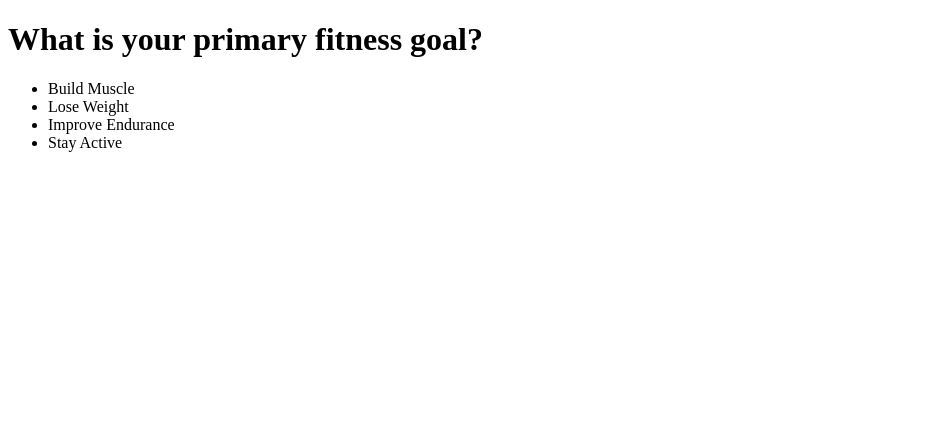
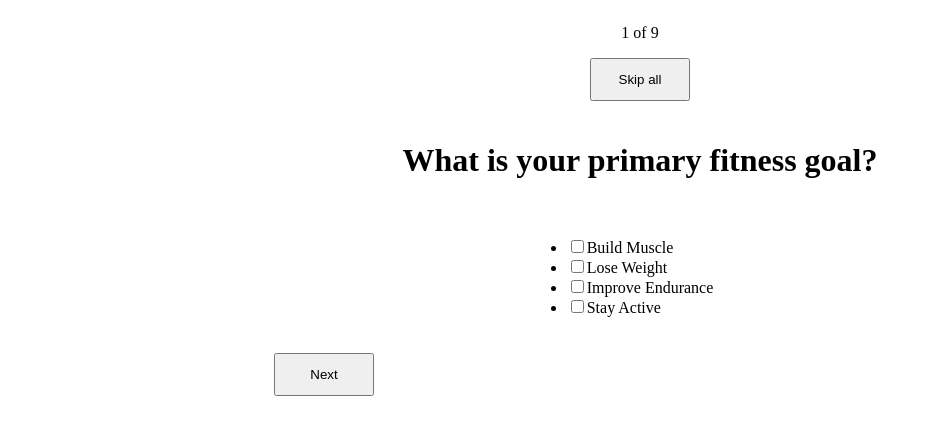
Before and after one commit to sam-ebe/workout-rush, a React (Vite) app: page / in a window 1280 px wide. Shown: the top 434 px of the page, without its empty margins (0-931 px from the left). Built offline with nearby package versions, Linux system fonts and the light colour scheme.

Commit message:
added Quiz basic logic, updated data format

```diff
--- a/src/components/Quiz.jsx
+++ b/src/components/Quiz.jsx
@@ -1,19 +1,141 @@
 import React, { useState } from "react";
 import { quizData } from "../data/data";
+import { styled } from "styled-components";
+
 function Quiz() {
   const [quiz, setQuiz] = useState(quizData);
   const [currentQuestion, setCurrentQuestion] = useState(0);
 
+  const isFirstQuestion = currentQuestion === 0;
+  const isLastQuestion = currentQuestion === quiz.length - 1;
+  const isFinished = quiz[quiz.length - 1].answers.length !== 0;
+
+  const handleNext = () => {
+    if (!isLastQuestion) {
+      setCurrentQuestion((c) => c + 1);
+    }
+  };
+  const handlePrevious = () => {
+    if (!isFirstQuestion) {
+      setCurrentQuestion((c) => c - 1);
+      console.log(currentQuestion);
+    }
+  };
+
+  const handleSkipAll = () => {};
+
+  const handleSelect = (e) => {
+    const selectedAnswer = e.target.value;
+    const updatedQuiz = quiz.map((item) => {
+      if (quiz[currentQuestion].id === item.id) {
+        const itemIndex = item.answers.findIndex(
+          (elt) => elt === selectedAnswer,
+        );
+        // already present in the quiz array
+        if (itemIndex !== -1) {
+          // delete 1 element
+          return {
+            ...item,
+            answers: item.answers.filter((ans) => ans !== selectedAnswer),
+          };
+        } else {
+          // not yet in the quiz array
+          return { ...item, answers: [...item.answers, selectedAnswer] };
+        }
+      } else {
+        return item;
+      }
+    });
+    setQuiz(updatedQuiz);
+  };
   return (
     <>
-      <h1>{quiz[currentQuestion].question}</h1>
-      <ul>
-        {quiz[currentQuestion].options.map((answer, index) => {
-          return <li key={index}>{answer}</li>;
-        })}
-      </ul>
+      <StyledQuiz>
+        <ProgressBar current={currentQuestion + 1} total={quiz.length} />
+        <Button onClick={handleSkipAll}>Skip all</Button>
+        <Question>{quiz[currentQuestion].question}</Question>
+        <Options>{displayOptions(quiz, currentQuestion, handleSelect)}</Options>
+
+        <div className="prevNext">
+          {!isFirstQuestion && (
+            <Button onClick={handlePrevious}>Previous</Button>
+          )}
+          <Button onClick={handleNext}>
+            {!isLastQuestion ? "Next" : "Finish"}
+          </Button>
+        </div>
+      </StyledQuiz>
+      <RecapQuiz></RecapQuiz>
     </>
   );
 }
 
+function displayOptions(quiz, currentQuestion, handleSelect) {
+  return quiz[currentQuestion].options.map((answer, index) => {
+    return (
+      <li key={index}>
+        <input
+          type="checkbox"
+          name={`${quiz[currentQuestion].id}`}
+          value={answer.label}
+          onChange={handleSelect}
+          checked={quiz[currentQuestion].answers.includes(answer.label)}
+        />
+        <label htmlFor={answer.label}>{answer.label}</label>
+        {answer.image && ` image: ${answer.image}`}
+      </li>
+    );
+  });
+}
+
+function ProgressBar({ current, total }) {
+  return (
+    <StyledProgressBar>
+      <p className="pb-value">{`${current} of ${total}`}</p>
+      <div className="pb-track">
+        <div className="pb-bar"></div>
+      </div>
+    </StyledProgressBar>
+  );
+}
+
 export default Quiz;
+
+/* styling */
+
+const StyledQuiz = styled.div`
+  display: flex;
+  flex-direction: column;
+  align-items: center;
+
+  & .prevNext {
+    display: grid;
+    grid-template-columns: 1fr 1fr;
+    justify-items: center;
+    width: 100%;
+  }
+`;
+
+const Question = styled.h1`
+  padding: 20px;
+  text-align: center;
+`;
+
+const Options = styled.ul`
+  padding: 0 0 20px 0;
+  display: flex;
+  flex-direction: column;
+`;
+
+const Button = styled.button`
+  padding: 12px;
+  min-width: 100px;
+`;
+
+const StyledProgressBar = styled.div`
+  & .p
+`;
+
+const RecapQuiz = styled.div`
+  background: salmon;
+`;
--- a/src/data/data.js
+++ b/src/data/data.js
@@ -2,12 +2,12 @@ export const quizData = [
   {
     id: 1,
     question: "What is your primary fitness goal?",
-    isMultipleChoice: false,
+    isMultipleChoice: true,
     options: [
-      "Build Muscle",
-      "Lose Weight",
-      "Improve Endurance",
-      "Stay Active",
+      { label: "Build Muscle" },
+      { label: "Lose Weight" },
+      { label: "Improve Endurance" },
+      { label: "Stay Active" },
     ],
     answers: [],
   },
@@ -16,11 +16,11 @@ export const quizData = [
     question: "Are you looking to target any specific muscle groups?",
     isMultipleChoice: true,
     options: [
-      "Upper Body",
-      "Lower Body",
-      "Core",
-      "Full Body",
-      "No Specific Target",
+      { label: "Upper Body" },
+      { label: "Lower Body" },
+      { label: "Core" },
+      { label: "Full Body" },
+      { label: "No Specific Target" },
     ],
     answers: [],
   },
@@ -28,21 +28,36 @@ export const quizData = [
     id: 3,
     question: "How many days a week can you commit to working out?",
     isMultipleChoice: false,
-    options: ["1-2", "3-4", "5-6", "7"],
+    options: [
+      { label: "1-2" },
+      { label: "3-4" },
+      { label: "5-6" },
+      { label: "7" },
+    ],
     answers: [],
   },
   {
     id: 4,
-    question: "Do you have any current injuries or joint pain? Specify :",
+    question: "Do you have any current injuries or joint pain? Specify:",
     isMultipleChoice: true,
-    options: ["Shoulder", "Knee", "Back", "Hip", "None"],
+    options: [
+      { label: "Shoulder" },
+      { label: "Knee" },
+      { label: "Back" },
+      { label: "Hip" },
+      { label: "None" },
+    ],
     answers: [],
   },
   {
     id: 5,
     question: "Do you prefer bodyweight exercises or gym equipment?",
     isMultipleChoice: false,
-    options: ["Bodyweight", "Gym Equipment", "Both Equally"],
+    options: [
+      { label: "Bodyweight" },
+      { label: "Gym Equipment" },
+      { label: "Both Equally" },
+    ],
     answers: [],
   },
   {
@@ -50,11 +65,11 @@ export const quizData = [
     question: "Do you have any specific exercise preferences?",
     isMultipleChoice: true,
     options: [
-      "Free Weights",
-      "Resistance Bands",
-      "Bodyweight",
-      "Machines",
-      "No Preference",
+      { label: "Free Weights" },
+      { label: "Resistance Bands" },
+      { label: "Bodyweight" },
+      { label: "Machines" },
+      { label: "No Preference" },
     ],
     answers: [],
   },
@@ -63,10 +78,10 @@ export const quizData = [
     question: "How much time can you allocate per workout session?",
     isMultipleChoice: true,
     options: [
-      "15-30 minutes",
-      "30-45 minutes",
-      "45-60 minutes",
-      "More than 60 minutes",
+      { label: "15-30 minutes" },
+      { label: "30-45 minutes" },
+      { label: "45-60 minutes" },
+      { label: "More than 60 minutes" },
     ],
     answers: [],
   },
@@ -75,11 +90,11 @@ export const quizData = [
     question: "Do you have any preference for a specific workout style?",
     isMultipleChoice: true,
     options: [
-      "Cardio",
-      "Strength Training",
-      "Flexibility",
-      "Functional Training",
-      "No Preference",
+      { label: "Cardio" },
+      { label: "Strength Training" },
+      { label: "Flexibility" },
+      { label: "Functional Training" },
+      { label: "No Preference" },
     ],
     answers: [],
   },
```
Also changed, not shown: 1 other file (tests, documents, lock files or other folders).
